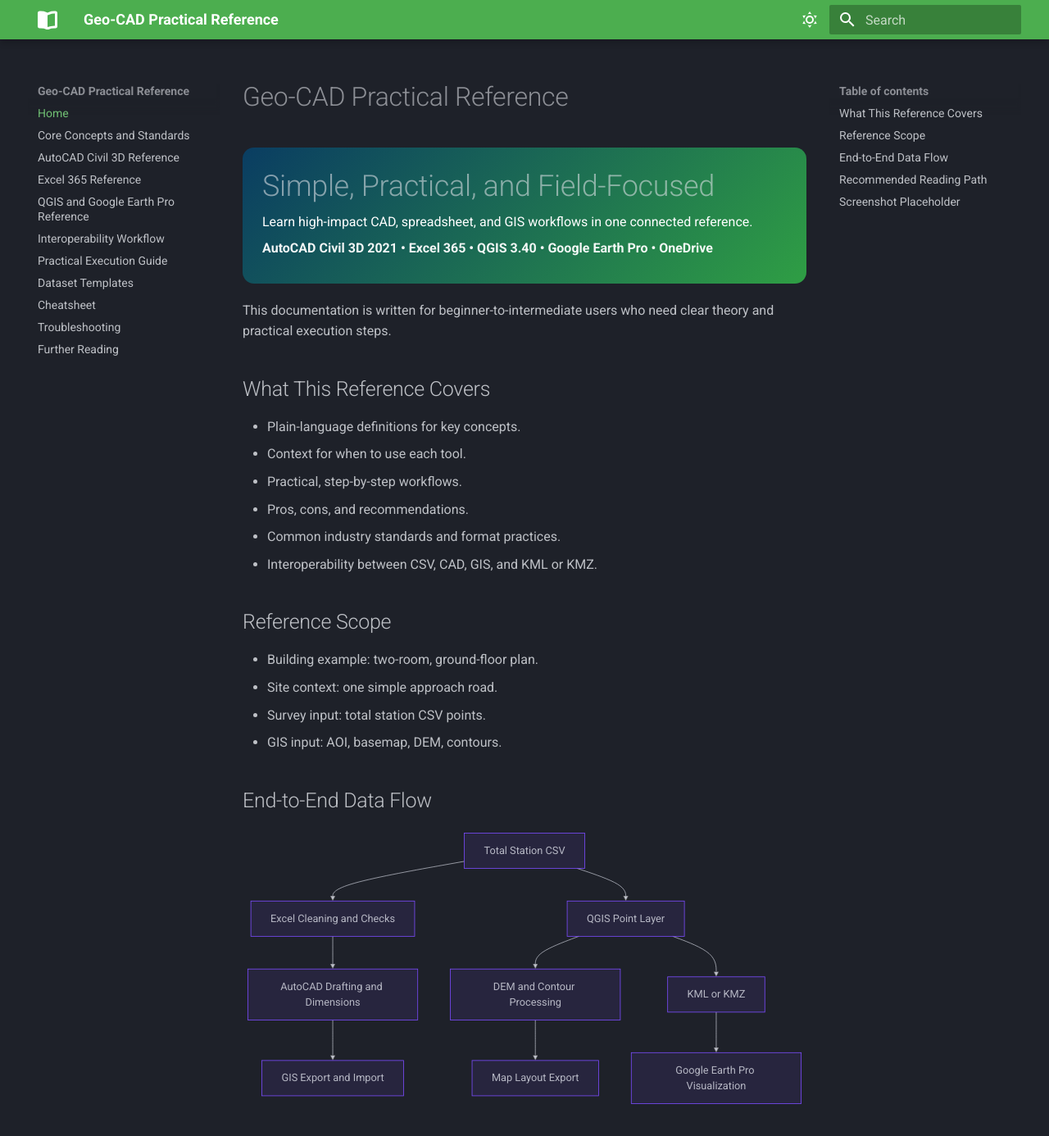
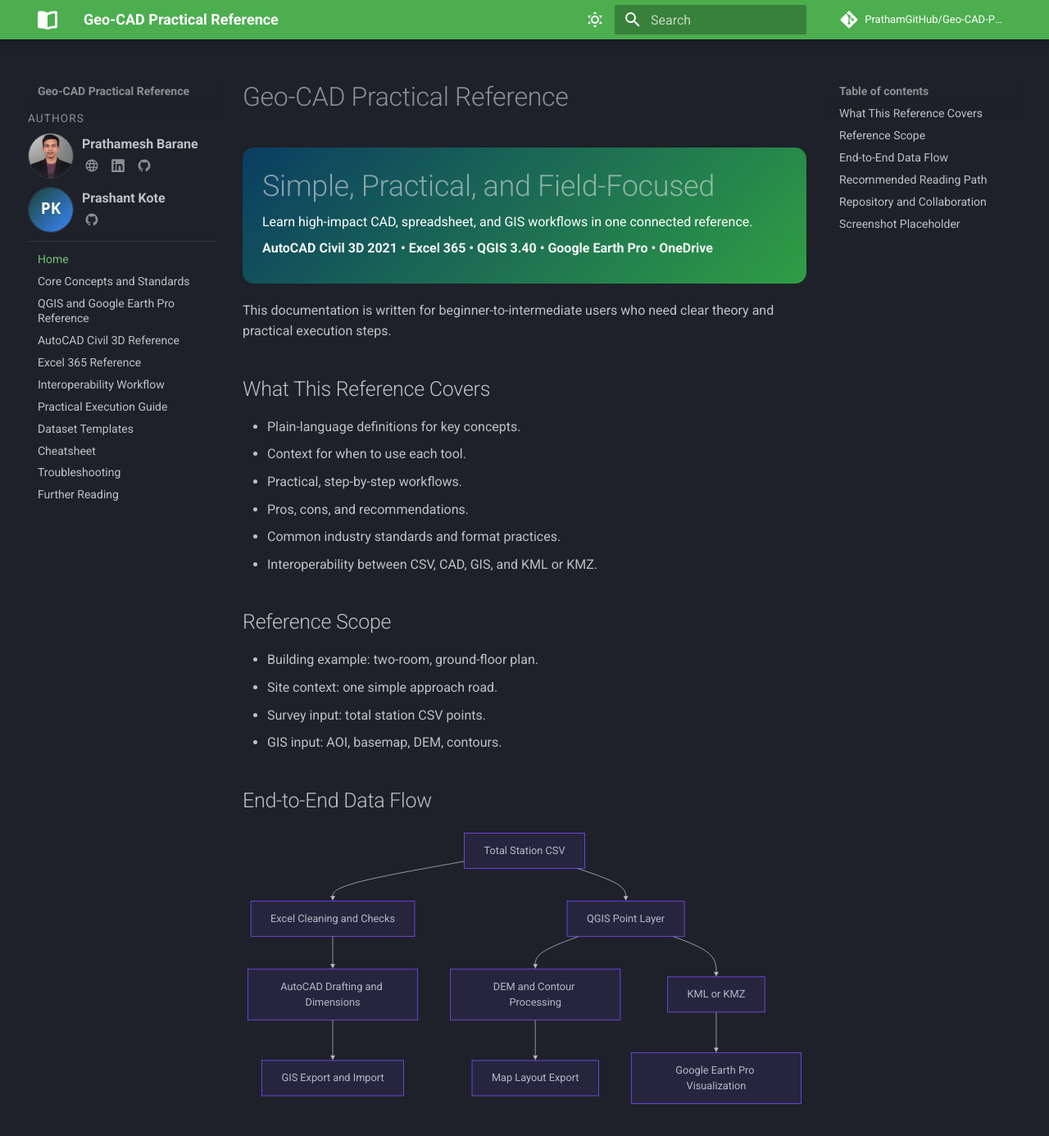
Before and after one commit to PrathamGitHub/Geo-CAD-Practical-Reference, an MkDocs documentation site: the page built from docs/index.md, in a window 1280 px wide and 1400 px high. Shown: the top 1386 px of the window at 82% size. Built offline with MkDocs 1.6.1 and Material for MkDocs 9.7.7, drawn with Linux system fonts in a browser that asks for light colours; comment, search, counter and statistics services are not loaded; some of the changed text lies outside the part shown.

Commit message:
Add author images, enhance navigation, and update documentation structure

```diff
--- a/docs/index.md
+++ b/docs/index.md
@@ -46,6 +46,13 @@
 4. Use the cheatsheet while doing tasks.
 5. Use troubleshooting when outputs mismatch.
 
+## Repository and Collaboration
+
+- GitHub repository: [PrathamGitHub/Geo-CAD-Practical-Reference](https://github.com/PrathamGitHub/Geo-CAD-Practical-Reference)
+- Use this repository for updates, issue tracking, and collaborative improvements.
+- Open issues for corrections or enhancement suggestions.
+- Use pull requests for content improvements and dataset updates.
+
 ## Screenshot Placeholder
 
 > Insert screenshot: final project output folder with CAD drawing, PDF, Excel workbook, GeoTIFF, contour layer, and KML file.
--- /dev/null
+++ b/docs/overrides/partials/nav.html
@@ -0,0 +1,27 @@
+{#- This file overrides Material nav partial to inject author cards above nav
+items. -#} {% import "partials/nav-item.html" as item with context %} {% set
+class = "md-nav md-nav--primary" %} {% if "navigation.tabs" in features %} {%
+set class = class ~ " md-nav--lifted" %} {% endif %} {% if "toc.integrate" in
+features %} {% set class = class ~ " md-nav--integrated" %} {% endif %}
+<nav class="{{ class }}" aria-label="{{ lang.t('nav') }}" data-md-level="0">
+  <label class="md-nav__title" for="__drawer">
+    <a
+      href="{{ config.extra.homepage | d(nav.homepage.url, true) | url }}"
+      title="{{ config.site_name | e }}"
+      class="md-nav__button md-logo"
+      aria-label="{{ config.site_name }}"
+      data-md-component="logo"
+    >
+      {% include "partials/logo.html" %}
+    </a>
+    {{ config.site_name }}
+  </label>
+  {% if config.repo_url %}
+  <div class="md-nav__source">{% include "partials/source.html" %}</div>
+  {% endif %} {% include "partials/sidebar-authors.html" %}
+
+  <ul class="md-nav__list" data-md-scrollfix>
+    {% for nav_item in nav.items %} {% set path = "__nav_" ~ loop.index %} {{
+    item.render(nav_item, path, 1) }} {% endfor %}
+  </ul>
+</nav>
--- /dev/null
+++ b/docs/overrides/partials/sidebar-authors.html
@@ -0,0 +1,71 @@
+<div class="author-stack" data-md-component="author-stack">
+  <div class="author-stack__title">Authors</div>
+
+  <article class="author-card">
+    <img
+      class="author-card__photo"
+      src="{{ 'assets/images/authors/Dar_Photo.jpg' | url }}"
+      alt="Photo of Prathamesh Barane"
+      loading="lazy"
+    />
+    <div class="author-card__meta">
+      <div class="author-card__name">Prathamesh Barane</div>
+      <div class="author-card__links">
+        <a
+          class="author-link author-link--icon"
+          href="https://static.beservices.in/prathamesh/"
+          target="_blank"
+          rel="noopener"
+          aria-label="Website"
+          title="Website"
+        >
+          {% include ".icons/material/web.svg" %}
+        </a>
+        <a
+          class="author-link author-link--icon"
+          href="https://www.linkedin.com/in/prathameshbarane"
+          target="_blank"
+          rel="noopener"
+          aria-label="LinkedIn"
+          title="LinkedIn"
+        >
+          {% include ".icons/fontawesome/brands/linkedin.svg" %}
+        </a>
+        <a
+          class="author-link author-link--icon"
+          href="https://github.com/PrathamGitHub"
+          target="_blank"
+          rel="noopener"
+          aria-label="GitHub"
+          title="GitHub"
+        >
+          {% include ".icons/material/github.svg" %}
+        </a>
+      </div>
+    </div>
+  </article>
+
+  <article class="author-card">
+    <img
+      class="author-card__photo"
+      src="{{ 'assets/images/authors/prashant.svg' | url }}"
+      alt="Photo of Prashant Kote"
+      loading="lazy"
+    />
+    <div class="author-card__meta">
+      <div class="author-card__name">Prashant Kote</div>
+      <div class="author-card__links">
+        <a
+          class="author-link author-link--icon"
+          href="https://github.com/PrathamGitHub/Geo-CAD-Practical-Reference"
+          target="_blank"
+          rel="noopener"
+          aria-label="GitHub Repository"
+          title="GitHub Repository"
+        >
+          {% include ".icons/material/github.svg" %}
+        </a>
+      </div>
+    </div>
+  </article>
+</div>
--- a/docs/stylesheets/extra.css
+++ b/docs/stylesheets/extra.css
@@ -20,36 +20,72 @@
     opacity: 0.95;
 }
 
-/* Custom list styles */
-ul {
-    list-style-type: disc;
-    /* Default bullet for top-level lists */
+.author-stack {
+    margin: 12px 0;
+    padding: 4px 0 10px;
+    border-bottom: 1px solid var(--md-default-fg-color--lightest);
 }
 
-ul ul {
-    list-style-type: circle;
-    /* Second-level lists */
+.author-stack__title {
+    font-size: 0.68rem;
+    letter-spacing: 0.08em;
+    text-transform: uppercase;
+    color: var(--md-default-fg-color--light);
+    margin-bottom: 8px;
 }
 
-ul ul ul {
-    list-style-type: square;
-    /* Third-level lists */
+.author-card {
+    display: grid;
+    grid-template-columns: 56px 1fr;
+    gap: 10px;
+    margin-bottom: 10px;
+    align-items: center;
 }
 
-ul ul ul ul {
-    list-style-type: dash;
-    /* Fourth-level lists */
+.author-card:last-child {
+    margin-bottom: 0;
 }
 
-/* Optional: Add more indentation for nested lists */
-ul ul {
-    margin-left: 20px;
+.author-card__photo {
+    width: 56px;
+    height: 56px;
+    border-radius: 999px;
+    object-fit: cover;
+    border: 1px solid var(--md-default-fg-color--lightest);
 }
 
-ul ul ul {
-    margin-left: 40px;
+.author-card__name {
+    font-weight: 600;
+    font-size: 0.8rem;
+    line-height: 1.2;
+    margin-bottom: 5px;
 }
 
-ul ul ul ul {
-    margin-left: 60px;
+.author-card__links {
+    display: flex;
+    align-items: center;
+    gap: 8px;
 }
+
+.author-link--icon {
+    width: 24px;
+    height: 24px;
+    display: inline-flex;
+    align-items: center;
+    justify-content: center;
+    border-radius: 999px;
+    color: var(--md-default-fg-color--light);
+    text-decoration: none;
+    transition: color 120ms ease, transform 120ms ease;
+}
+
+.author-link--icon:hover {
+    color: var(--md-primary-fg-color);
+    transform: translateY(-1px);
+}
+
+.author-link--icon svg {
+    width: 18px;
+    height: 18px;
+    fill: currentColor;
+}
--- a/mkdocs.yml
+++ b/mkdocs.yml
@@ -1,14 +1,18 @@
 site_name: Geo-CAD Practical Reference
 site_description: Practical reference for AutoCAD Civil 3D, Excel 365, QGIS, Google Earth Pro, and OneDrive workflows
 site_author: Prathamesh Barane and Prashant Kote
+repo_name: PrathamGitHub/Geo-CAD-Practical-Reference
+repo_url: https://github.com/PrathamGitHub/Geo-CAD-Practical-Reference
+edit_uri: edit/main/docs/
 
 theme:
   name: material
+  custom_dir: docs/overrides
   language: en
   icon:
     logo: fontawesome/solid/book-open
-  # logo: assets\Logo_Transparent.svg
-  favicon: assets\Logo_Transparent.svg
+  # logo: assets/Logo_Transparent.svg
+  favicon: assets/Logo_Transparent.svg
   features:
     - navigation.footer
   palette:
@@ -60,15 +64,17 @@
       link: https://static.beservices.in/prathamesh/
     - icon: fontawesome/brands/linkedin
       link: https://www.linkedin.com/in/prathameshbarane
+    - icon: material/github
+      link: https://github.com/PrathamGitHub/Geo-CAD-Practical-Reference
 
 copyright: Copyright &copy; 2026 Prathamesh Barane
 
 nav:
   - Home: index.md
   - Core Concepts and Standards: concepts-and-standards.md
+  - QGIS and Google Earth Pro Reference: qgis-gep-reference.md
   - AutoCAD Civil 3D Reference: autocad-civil3d-reference.md
   - Excel 365 Reference: excel-365-reference.md
-  - QGIS and Google Earth Pro Reference: qgis-gep-reference.md
   - Interoperability Workflow: interoperability-workflow.md
   - Practical Execution Guide: practical-execution-guide.md
   - Dataset Templates: dataset-templates.md
```
Also changed, not shown: docs/assets/images/authors/Dar_Photo.jpg (added), docs/assets/images/authors/prashant.svg (added), docs/assets/images/authors/prathamesh.svg (added), 1 other file.
